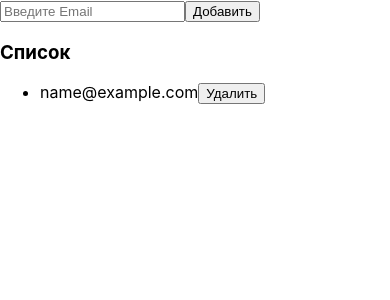
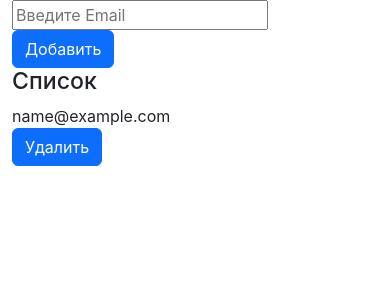
Before and after one commit to VovaGul/emails, a React (Create React App) app: page / in a window 390 px wide. Both pictures are taken after typing "name@example.com" into the empty fields and a click on the button "Добавить". Shown: the top 300 px of the page. Built offline with nearby package versions, Linux system fonts and the light colour scheme.

Commit message:
адаптивность

```diff
--- a/package.json
+++ b/package.json
@@ -6,7 +6,9 @@
     "@testing-library/jest-dom": "^5.17.0",
     "@testing-library/react": "^13.4.0",
     "@testing-library/user-event": "^13.5.0",
+    "bootstrap": "^5.3.2",
     "react": "^18.2.0",
+    "react-bootstrap": "^2.10.1",
     "react-dom": "^18.2.0",
     "react-scripts": "5.0.1",
     "web-vitals": "^2.1.4"
--- a/public/index.html
+++ b/public/index.html
@@ -15,6 +15,12 @@
       user's mobile device or desktop. See https://developers.google.com/web/fundamentals/web-app-manifest/
     -->
     <link rel="manifest" href="%PUBLIC_URL%/manifest.json" />
+    <link
+  rel="stylesheet"
+  href="https://cdn.jsdelivr.net/npm/bootstrap@5.3.2/dist/css/bootstrap.min.css"
+  integrity="sha384-T3c6CoIi6uLrA9TneNEoa7RxnatzjcDSCmG1MXxSR1GAsXEV/Dwwykc2MPK8M2HN"
+  crossorigin="anonymous"
+/>
     <!--
       Notice the use of %PUBLIC_URL% in the tags above.
       It will be replaced with the URL of the `public` folder during the build.
--- a/src/App.js
+++ b/src/App.js
@@ -1,16 +1,19 @@
 import React, { useState } from 'react';
 import './App.css';
+import { Button, Col, Container, Row } from 'react-bootstrap';
 
 const EmailList = ({ emails, onRemoveEmail }) => {
   return (
-    <ul>
-      {emails.map((email, index) => (
-        <li key={index}>
+    emails.map((email, index) => (
+      <Row key={index} style={{ marginBottom: '5px' }}>
+        <Col>
           {email}
-          <button onClick={() => onRemoveEmail(index)}>Удалить</button>
-        </li>
-      ))}
-    </ul>
+        </Col>
+        <Col md="auto">
+        <Button onClick={() => onRemoveEmail(index)}>Удалить</Button>
+        </Col>
+      </Row>
+    ))
   );
 };
 
@@ -47,8 +50,9 @@ const App = () => {
   };
 
   return (
-    <div className="app">
-      <div>
+    <Container>
+       <Row>
+        <Col>
         <input
             type="email"
             id="emailInput"
@@ -57,13 +61,22 @@ const App = () => {
             onChange={handleInputChange}
             style={{ borderColor: (isValidEmail && !isDuplicateEmail) ? '' : 'red' }}
           />
-        <button onClick={handleAddEmail}>Добавить</button>
+        </Col>
+        <Col md="auto">
+          <Button class="btn" onClick={handleAddEmail}>Добавить</Button>
+        </Col>
+       </Row>
+       <Row>
+        <div>
           {!isValidEmail && <p style={{ color: 'red' }}>Пожалуйста, введите Email адрес</p>}
           {isDuplicateEmail && <p style={{ color: 'red' }}>Такой Email уже существует</p>}
         </div>
+       </Row>
+       <Row>
         <h3>Список</h3>
+       </Row>
       <EmailList emails={Array.from(emailList)} onRemoveEmail={handleRemoveEmail} />
-    </div>
+    </Container>
   );
 };
 
```
Also changed, not shown: 1 other file (tests, documents, lock files or other folders). Lines whose indentation alone changed are shown as unchanged.
